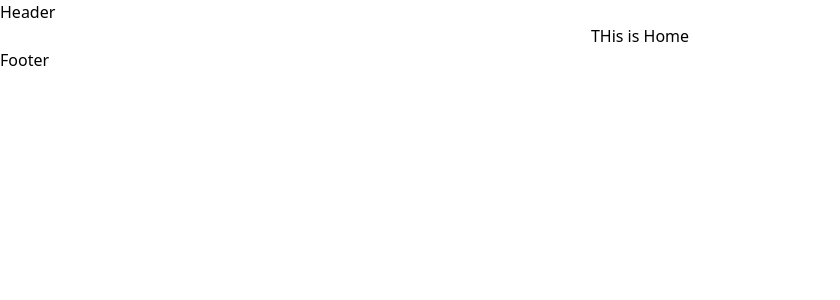
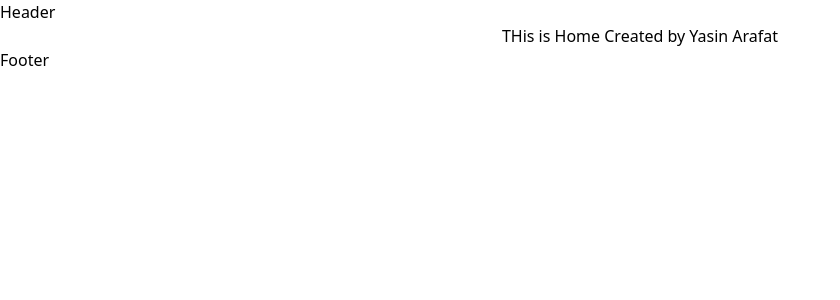
Before and after one commit to rh-abir/check-diabetics, a React (Vite) app: page / in a window 1280 px wide. Shown: the top 300 px of the page, without its empty margins (0-840 px from the left). Built offline with nearby package versions, Linux system fonts and the light colour scheme.

Commit message:
New branch created

```diff
--- a/src/pages/Home/Home.jsx
+++ b/src/pages/Home/Home.jsx
@@ -1,7 +1,7 @@
 const Home = () => {
   return (
     <div>
-      <h2 className="text-center">THis is Home</h2>
+      <h2 className="text-center">THis is Home Created by Yasin Arafat</h2>
     </div>
   );
 };
```
